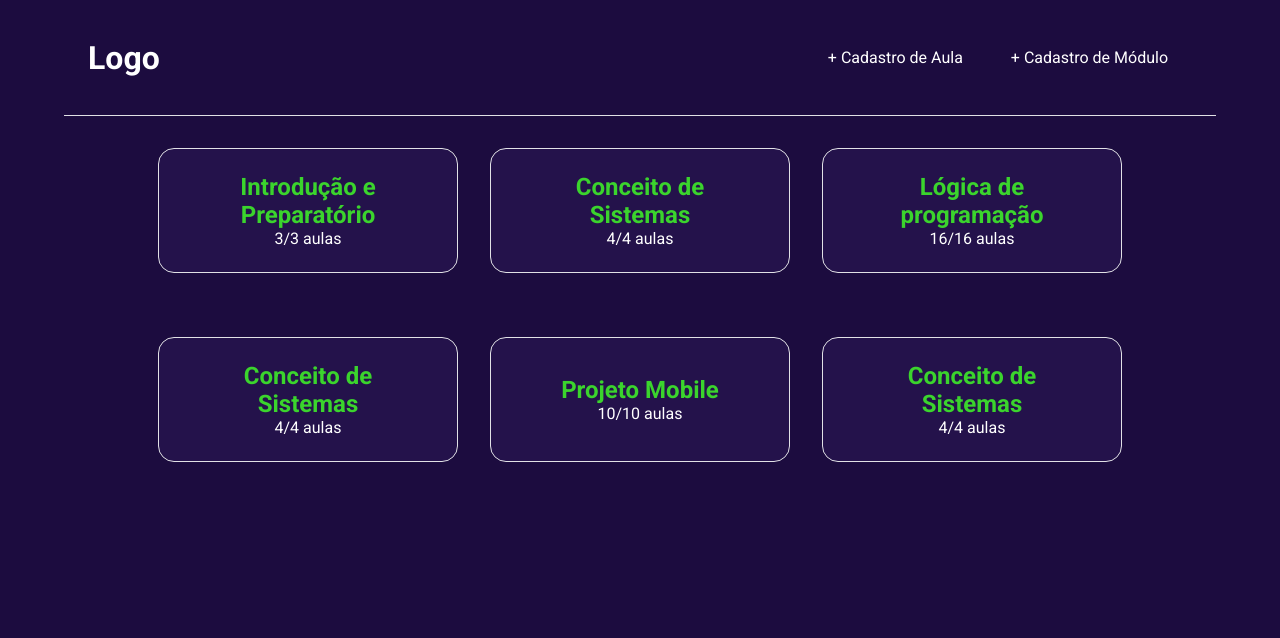
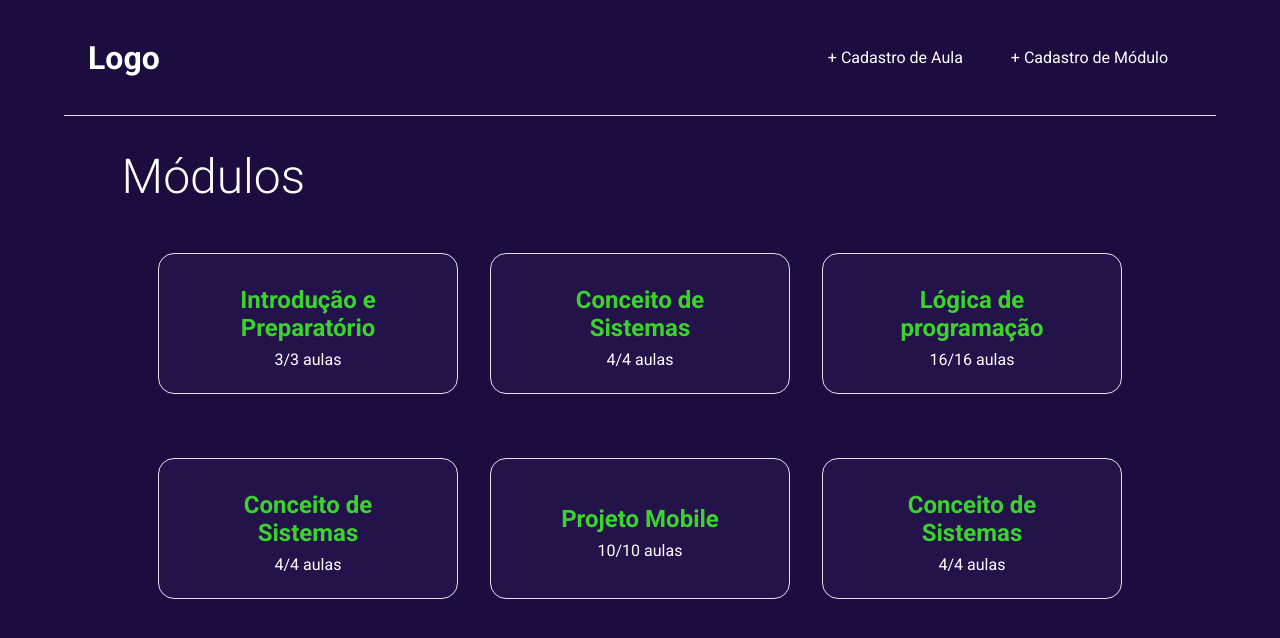
Before and after one commit to guiprais/verzel-fe, a React (Create React App) app: page / in a window 1280 px wide. Shown: the top 638 px of the page. Built offline with nearby package versions, Linux system fonts and the light colour scheme.

Commit message:
style(Home): add style to title Cards section

```diff
--- a/public/index.html
+++ b/public/index.html
@@ -7,7 +7,7 @@
     <link rel="preconnect" href="https://fonts.googleapis.com" />
     <link rel="preconnect" href="https://fonts.gstatic.com" crossorigin />
     <link
-      href="https://fonts.googleapis.com/css2?family=Roboto:wght@400;700;900&display=swap"
+      href="https://fonts.googleapis.com/css2?family=Roboto:wght@300;400;700;900&display=swap"
       rel="stylesheet"
     />
     <link rel="manifest" href="%PUBLIC_URL%/manifest.json" />
--- a/src/pages/Home/App.tsx
+++ b/src/pages/Home/App.tsx
@@ -7,6 +7,8 @@ export const App = () => {
   return (
     <div className={styles.container}>
       <Header />
+      <section className={styles.cardsSection}>
+        <h1>Módulos</h1>
         <div className={styles.cardsContainer}>
           <Card name="Introdução e Preparatório" classes="3/3 aulas" />
           <Card name="Conceito de Sistemas" classes="4/4 aulas" />
@@ -15,6 +17,7 @@ export const App = () => {
           <Card name="Projeto Mobile" classes="10/10 aulas" />
           <Card name="Conceito de Sistemas" classes="4/4 aulas" />
         </div>
+      </section>
     </div>
   );
 };
--- a/src/pages/Home/styles.module.scss
+++ b/src/pages/Home/styles.module.scss
@@ -2,16 +2,24 @@
   width: 90%;
   margin: 0 auto;
 
-  .cardsContainer {
-    display: flex;
-    flex-wrap: wrap;
+  .cardsSection {
     width: 90%;
     margin: 0 auto;
 
-    justify-content: center;
+    > h1 {
+      font-size: 3rem;
+      font-weight: 300;
+      margin: 2rem 0 1rem;
+    }
 
-    button {
-      margin: 2rem 1rem;
+    .cardsContainer {
+      display: flex;
+      justify-content: center;
+      flex-wrap: wrap;
+
+      button {
+        margin: 2rem 1rem;
+      }
     }
   }
 }
--- a/src/pages/components/Card/styles.module.scss
+++ b/src/pages/components/Card/styles.module.scss
@@ -1,6 +1,5 @@
 .container {
   width: 300px;
-  height: 125px;
   background-color: var(--blue-700);
   padding: 1.5rem 2.5rem;
   border: 1px solid var(--gray-100);
@@ -24,6 +23,8 @@
     h1 {
       color: var(--green);
       font-size: 1.5rem;
+
+      margin: 0.5rem;
     }
   }
 }
```
Lines whose indentation alone changed are shown as unchanged.
